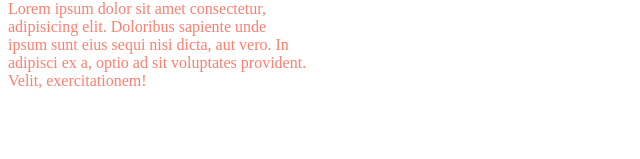
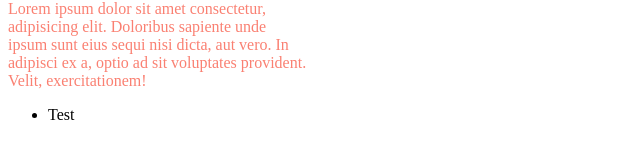
Before and after one commit to vishwa-ilan/learning-git, a plain HTML site: page about.html in a window 1280 px wide. Shown: the part 149-308 px from the top of the page, 0-640 px from the left. Drawn offline with Linux system fonts and the light colour scheme.

Commit message:
learning gitginore

```diff
--- a/about.html
+++ b/about.html
@@ -12,5 +12,8 @@
     <p>
         Lorem ipsum dolor sit amet consectetur, adipisicing elit. Doloribus sapiente unde ipsum sunt eius sequi nisi dicta, aut vero. In adipisci ex a, optio ad sit voluptates provident. Velit, exercitationem!
     </p>
+    <ul>
+        <li>Test </li>
+    </ul>
 </body>
 </html>
```
Also changed, not shown: 1 other file.
